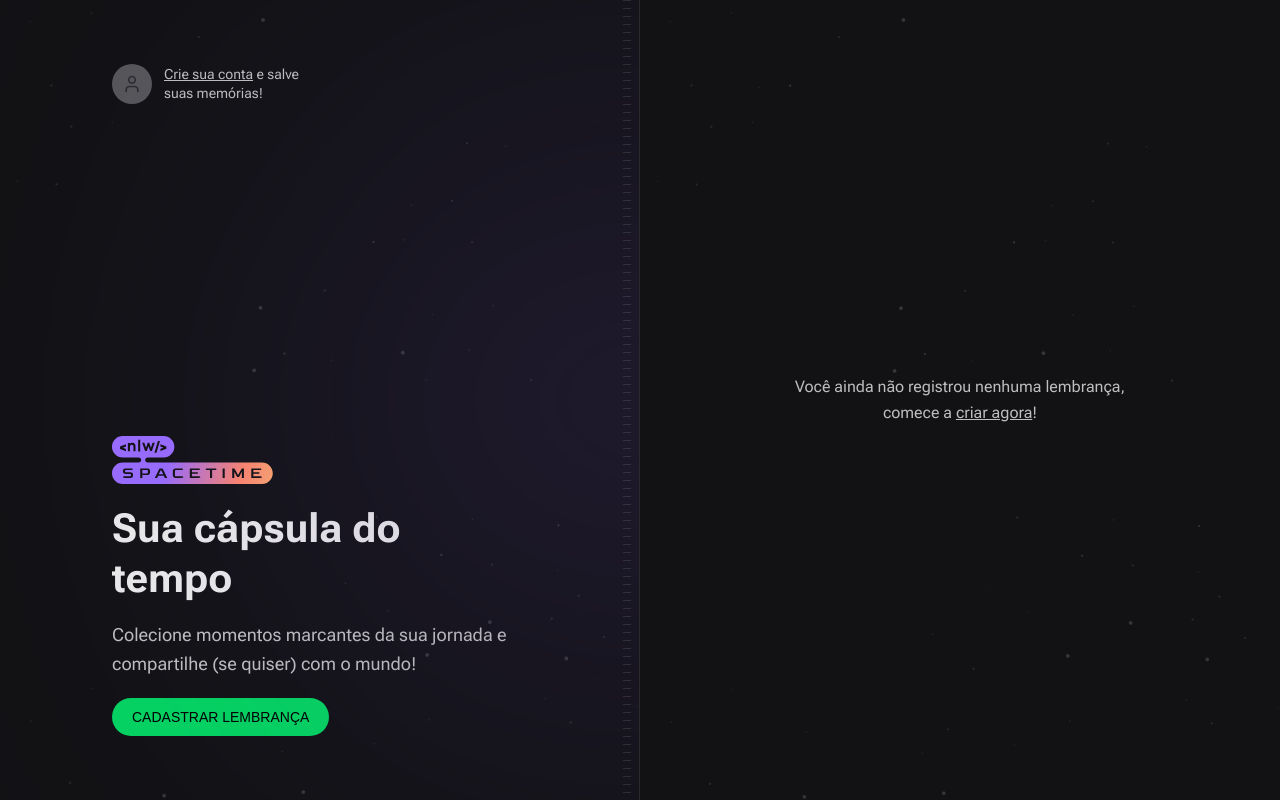
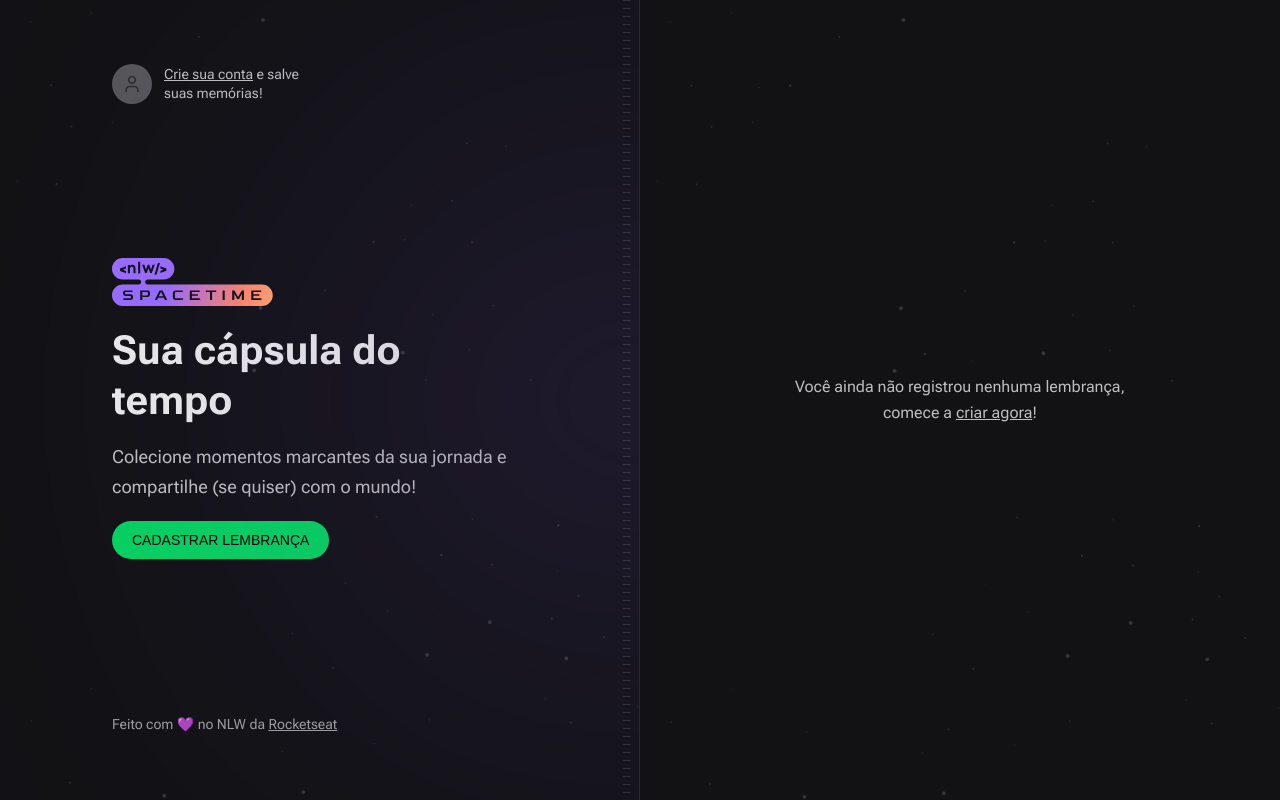
Before and after one commit to RayanneRamos/nlw-spacetime-web, a Next.js app: page / in a window 1280 px wide. Built offline with nearby package versions, Linux system fonts and the light colour scheme; a web font is replaced by a local one.

Commit message:
criando o Copyright e a sua estilização

```diff
--- a/src/app/page.tsx
+++ b/src/app/page.tsx
@@ -40,6 +40,18 @@
             CADASTRAR LEMBRANÇA
           </a>
         </div>
+        {/* Copyright */}
+        <div className="text-sm leading-relaxed text-gray-200">
+          Feito com 💜 no NLW da{' '}
+          <a
+            target="_blank"
+            rel="noreferrer"
+            className="underline hover:text-gray-100"
+            href="www.rocketseat.com.br"
+          >
+            Rocketseat
+          </a>
+        </div>
       </div>
       {/* Right */}
       <div className="flex flex-col bg-[url(../assets/bg-stars.svg)] bg-cover p-16">
```
